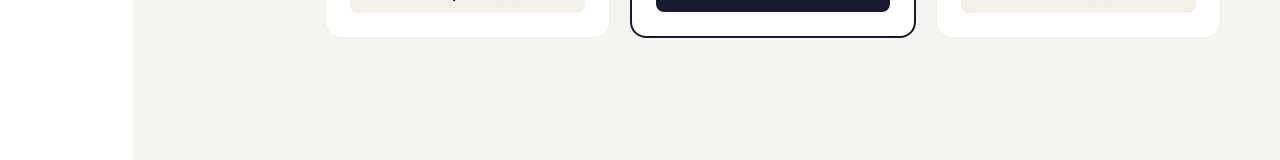
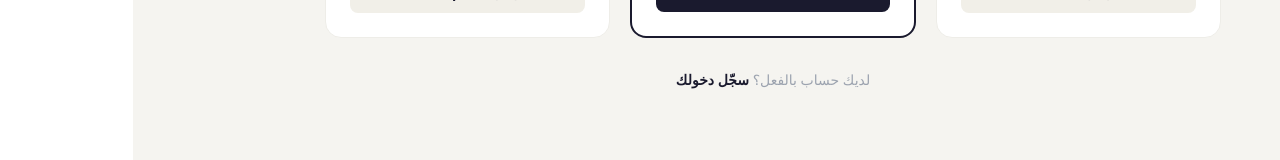
Before and after one commit to alaaalhrebi/inteleye, a Next.js app: page /pricing in a window 1280 px wide. Shown: the part 386-546 px from the top of the page. Built offline with nearby package versions, Linux system fonts and the light colour scheme.

Commit message:
Update page.tsx

```diff
--- a/src/app/pricing/page.tsx
+++ b/src/app/pricing/page.tsx
@@ -21,6 +21,12 @@ const PLANS = [
 
 export default function PricingPage() {
   const router = useRouter();
+
+  // الترتيب الجديد: الباقة تُختار أولاً، قبل أي تسجيل
+  // تنتقل كـ query param إلى صفحة التسجيل، ثم تتبعه إلى الدفع
+  function handleSelectPlan(planId: string) {
+    router.push(`/signup?plan=${planId}`);
+  }
 
   return (
     <div dir="rtl" className="min-h-screen bg-[#f5f4f0] py-12 px-4">
@@ -49,7 +55,7 @@ export default function PricingPage() {
                 ))}
               </ul>
               <button
-                onClick={() => router.push(`/checkout?plan=${plan.id}`)}
+                onClick={() => handleSelectPlan(plan.id)}
                 className={`rounded-lg py-2.5 text-sm font-bold ${
                   plan.featured ? "bg-[#1a1a2e] text-white" : "bg-[#f1efe8] text-[#1a1a2e]"
                 }`}
@@ -59,6 +65,13 @@ export default function PricingPage() {
             </div>
           ))}
         </div>
+
+        <p className="text-center text-sm text-gray-400 mt-8">
+          لديك حساب بالفعل؟{" "}
+          <a href="/login" className="text-[#1a1a2e] font-bold">
+            سجّل دخولك
+          </a>
+        </p>
       </div>
     </div>
   );
```
